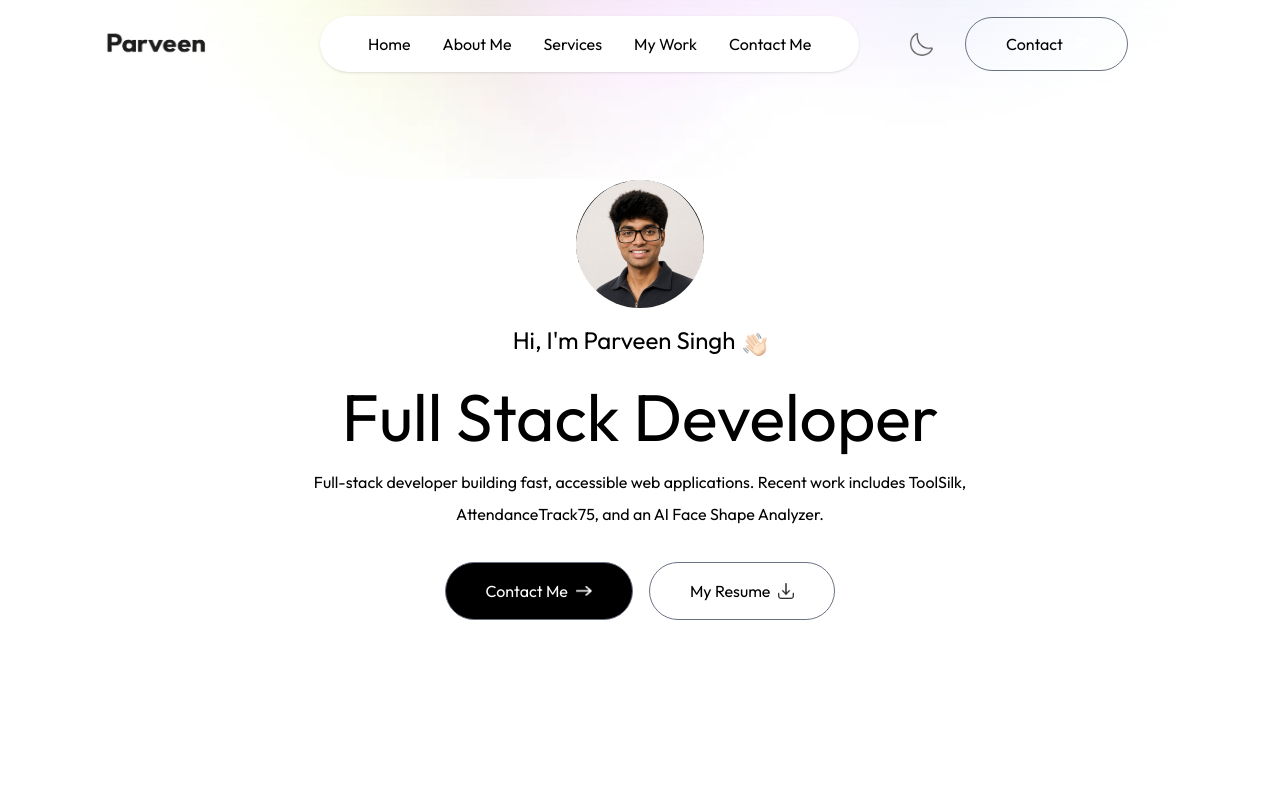
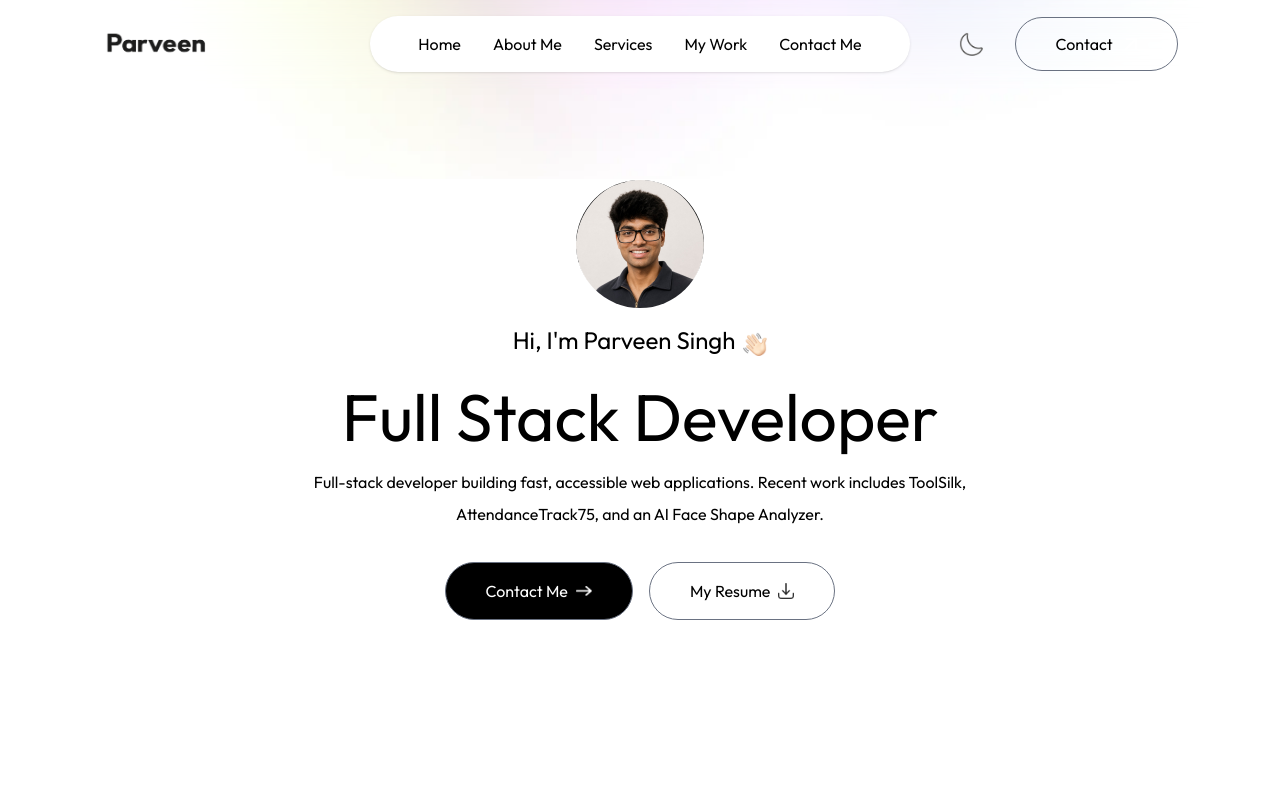
Before and after one commit to parveen-singh09/Portfolio, a Next.js app in the folder my-app/: page / in a window 1280 px wide. Shown: the top 800 px of the page. Built offline with nearby package versions, Linux system fonts and the light colour scheme; a web font is replaced by a local one.

Commit message:
feat: implement responsive Navbar component with dark mode support and mobile menu functionality

```diff
--- a/my-app/app/components/Navbar.jsx
+++ b/my-app/app/components/Navbar.jsx
@@ -17,7 +17,7 @@
                 <Image src={assets.header_bg_color} alt="" className='w-full' />
             </div>
             <nav className="dark:bg-c dark:border-b-1 w-full fixed px-5 lg:px-8 xl:px-[8%] py-4 flex items-center justify-between z-50 backdrop-blur-lg">
-                <a href="#top">
+                <a href="#top" className='flex-1'>
                     <Image src={isDarkMode ? assets.logo_dark : assets.logo} alt="" className='w-28 cursor-pointer mr-14' />
                 </a>
 
@@ -29,7 +29,7 @@
                     <li><a className='font-Ovo' href="#contact">Contact Me</a></li>
                 </ul>
 
-                <div className='flex items-center gap-4'>
+                <div className='flex flex-1 justify-end items-center gap-4'>
                     <button onClick={() => setIsDarkMode(prev => !prev)} ><Image className="w-6" src={isDarkMode ? (assets.sun_icon) : (assets.moon_icon)} alt="logo" /></button>
                     <a className='font-Ovo hidden lg:flex items-center gap-3 px-10 py-2.5 border border-gray-500 rounded-full ml-4' href="#contact">Contact<Image src={isDarkMode ? assets.arrow_icon : assets.arrow_icon_dark} alt="" className='w-3' /></a>
                     <button onClick={openmenu} className='block md:hidden ml-3'><Image className="w-6" src={isDarkMode ? assets.menu_white : assets.menu_black} alt="" /></button>
```
